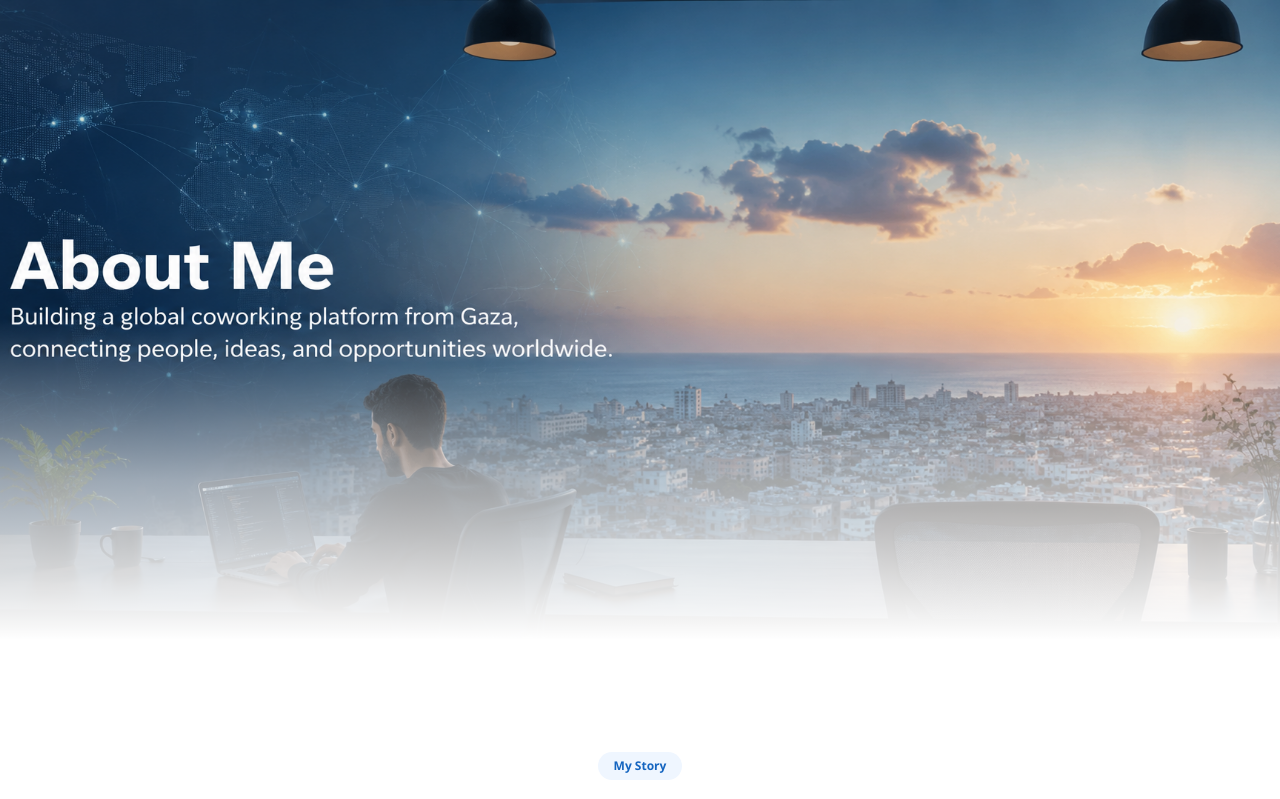
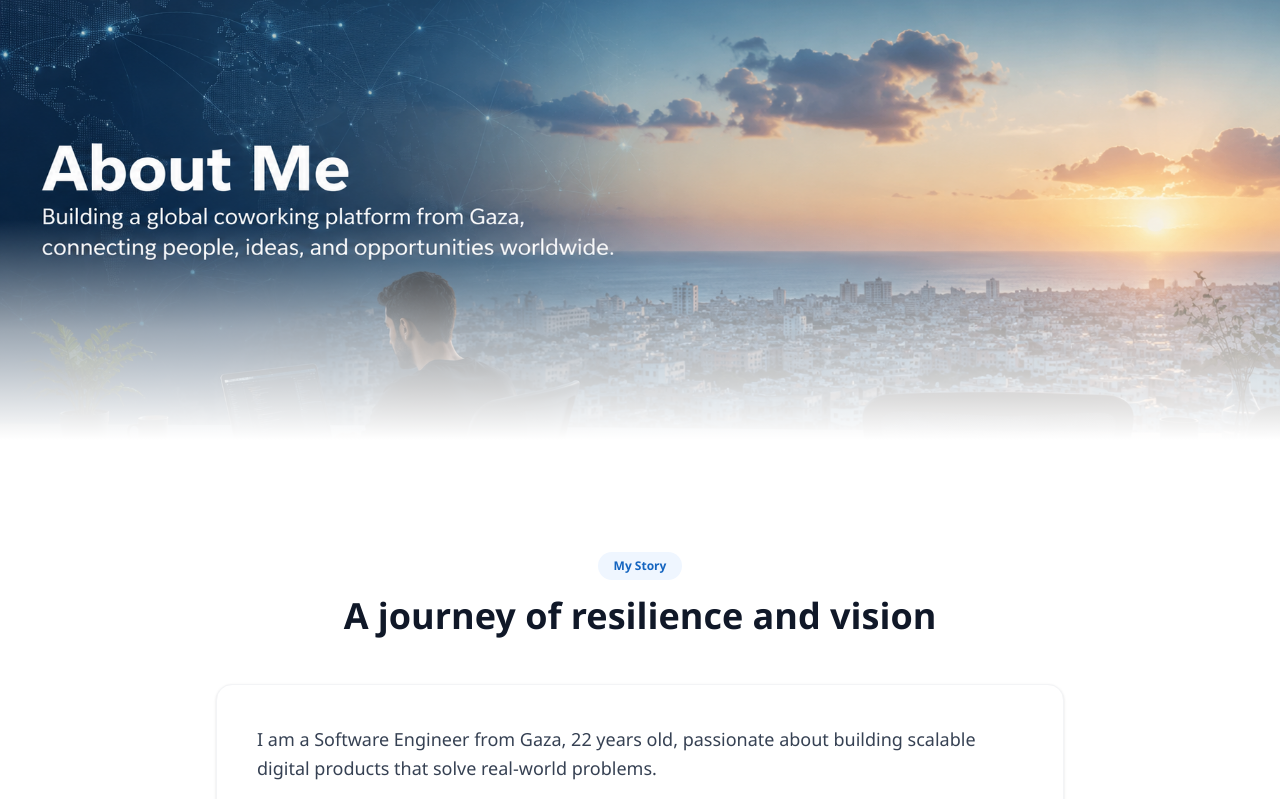
Before and after one commit to Mohammed-Shamaa/coworkspace, a Next.js app in the folder frontend/: page /about in a window 1280 px wide. Shown: the top 799 px of the page. Built offline with nearby package versions, Linux system fonts and the light colour scheme; no server answers.

Commit message:
Reduce About Us hero image height

```diff
--- a/frontend/src/app/about/page.tsx
+++ b/frontend/src/app/about/page.tsx
@@ -38,7 +38,7 @@ export default function AboutPage() {
   return (
     <div className="min-h-screen bg-white dark:bg-gray-950">
       {/* Hero */}
-      <section className="relative h-[50vh] min-h-[350px] w-full overflow-hidden md:h-[80vh] md:min-h-[500px]">
+      <section className="relative h-[35vh] min-h-[260px] w-full overflow-hidden md:h-[55vh] md:min-h-[360px]">
         <Image
           src="/hero-bg.png"
           alt="Coworkspace - Global coworking platform"
```
